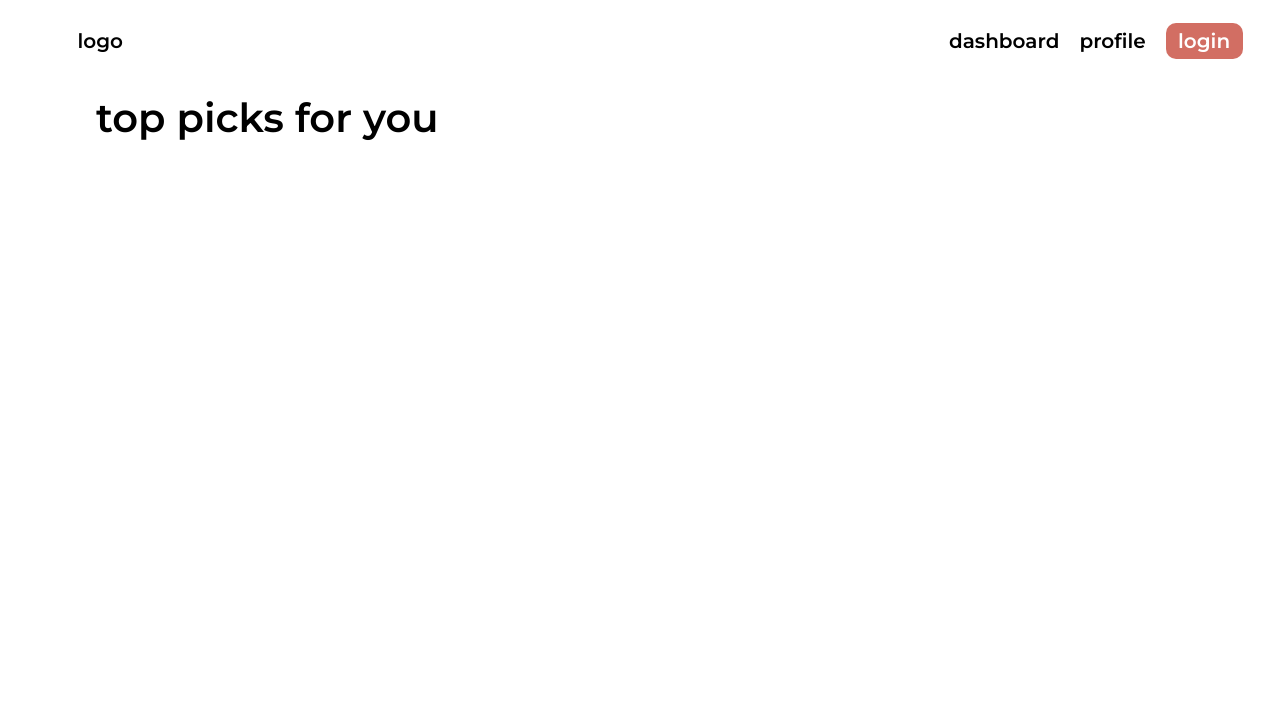
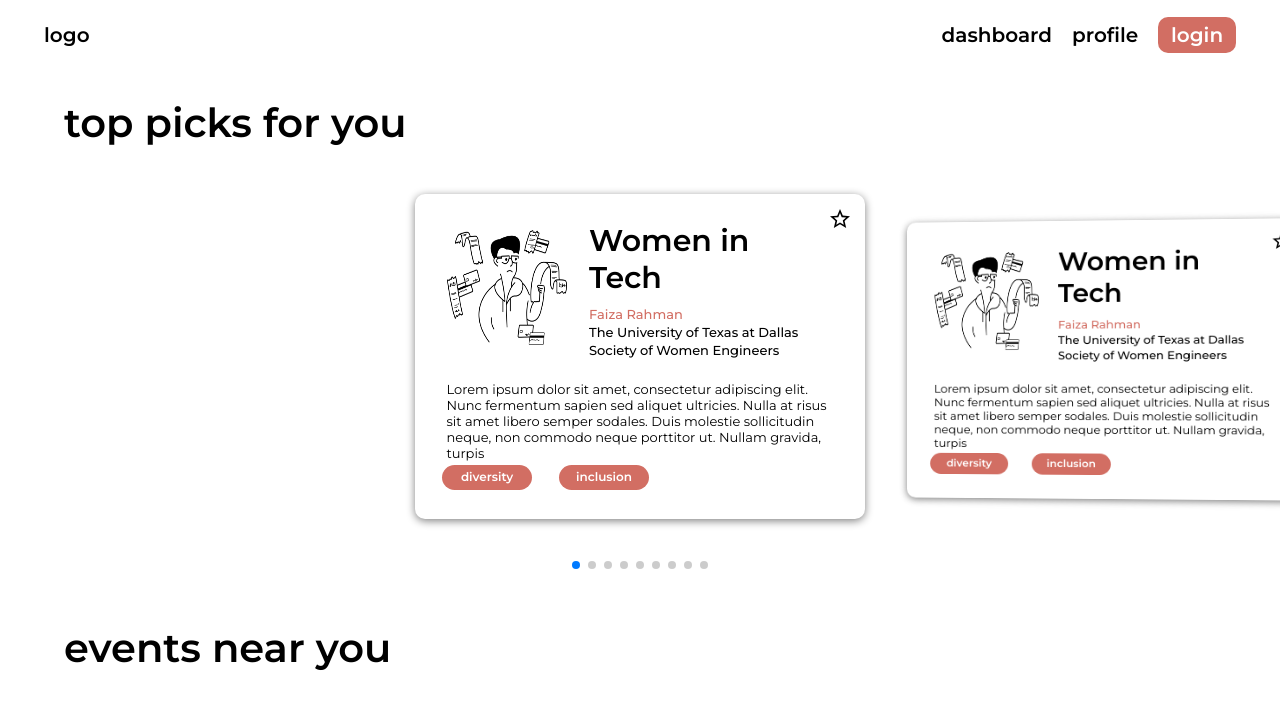
Before and after one commit to vaishunall/connectu, a React (Create React App) app: page /dashboard in a window 1280 px wide. Shown: the top 708 px of the page. Built offline with nearby package versions, Linux system fonts and the light colour scheme.

Commit message:
added carosel

```diff
--- a/package.json
+++ b/package.json
@@ -3,6 +3,9 @@
   "version": "0.1.0",
   "private": true,
   "dependencies": {
+    "@emotion/react": "^11.10.5",
+    "@emotion/styled": "^11.10.5",
+    "@mui/icons-material": "^5.10.9",
     "@testing-library/jest-dom": "^5.16.5",
     "@testing-library/react": "^13.4.0",
     "@testing-library/user-event": "^13.5.0",
@@ -10,6 +13,9 @@
     "react-dom": "^18.2.0",
     "react-router-dom": "^6.4.3",
     "react-scripts": "5.0.1",
+    "react-slick": "^0.29.0",
+    "slick-carousel": "^1.8.1",
+    "swiper": "^8.4.4",
     "web-vitals": "^2.1.4"
   },
   "scripts": {
--- a/public/index.html
+++ b/public/index.html
@@ -19,6 +19,8 @@
     <link rel="preconnect" href="https://fonts.googleapis.com">
 <link rel="preconnect" href="https://fonts.gstatic.com" crossorigin>
 <link href="https://fonts.googleapis.com/css2?family=Montserrat:ital,wght@0,100;0,200;0,300;0,400;0,500;0,600;0,700;0,800;0,900;1,100;1,200;1,300;1,400;1,500;1,600;1,700;1,800;1,900&display=swap" rel="stylesheet">
+
+
     <!--
       Notice the use of %PUBLIC_URL% in the tags above.
       It will be replaced with the URL of the `public` folder during the build.
--- /dev/null
+++ b/src/Components/Card/card.css
@@ -0,0 +1,123 @@
+*{
+    box-sizing: border-box;
+}
+
+.cardHeader{
+    text-align: left;
+    padding-top: 12%;
+    margin-right: 0%;
+    font-size: 30px;
+    font-weight: 600;
+    align-items: left;
+}
+
+.cardBody {
+    margin-left: 5%;
+}
+
+.HELLO {
+    width: 450px;
+    height: 325px;
+    background: white;
+    box-shadow: 0 2px 8px grey;
+    border-radius: 10px;
+}
+
+.cardContents {
+    margin-bottom: 7%;
+}
+
+.cardDescription{
+    text-align: left;
+    font-weight: 400;
+    font-size: 14px;
+    margin-left: 7%;
+    margin-right: 7%;
+    margin-top: 5%;
+    font-size:small;
+
+}
+
+.name {
+    color: #D26E63;
+    font-weight: 500;
+    text-align: left;
+    font-size: 15px;
+    margin-bottom: 0px;
+    margin-top: 10px;
+    font-size:small;
+    margin-right: 7%;
+}
+
+.university {
+
+    text-align: left;
+    font-weight: 500;
+    font-size: 15px;
+    margin-top: 2px;
+    margin-right: 7%;
+    font-size: small;
+}
+
+.club {
+
+    text-align: left;
+    font-weight: 500;
+    font-size: 15px;
+    padding-top: 2px;
+    padding-bottom: 0px;
+    font-size: small;
+    margin-right: 7%;
+}
+
+.eventImage{
+    margin-top: 8%;
+    margin-left: 7%;
+    margin-right: 0%;
+    margin-bottom: 0%;
+    max-width: 120px;
+    max-height: 115px;
+}
+
+.cardMain{
+    display: flex;
+    flex-direction: row;
+}
+
+.starIcon{
+    margin-top: 3%;
+    margin-right: 3%;
+}
+
+.cardTags{
+    display: flex;
+    flex-direction: row;
+}
+
+.tag{
+    background-color: #D26E63;
+    border-radius: 20px;
+    color: white;
+    font-weight: 600;
+    cursor: pointer;
+    font-size: 12px;
+    text-align: center;
+    padding: 0.5%;
+    height:25px;
+    width:90px;
+    margin-top: 1%;
+    margin-left: 6%;
+}
+
+.tagText{
+    margin: 2%;
+}
+
+.main-card{
+    display: flex;
+    justify-content: center;
+    align-items: center;
+    padding-bottom: 10%;
+    padding-top: 1%;
+
+}
--- /dev/null
+++ b/src/Components/Card/card.js
@@ -0,0 +1,44 @@
+import React, { Component } from 'react'
+import "./card.css"
+import cardImage1 from "../../Assets/nt-bill 1.png";
+import StarOutlineIcon from '@mui/icons-material/StarOutline';
+
+export default class Card extends Component {
+  render() {
+    return (
+      <div className='main-card'>
+        <header className="main-header">
+        <nav className="nav">
+        </nav>
+        </header>
+        <main>
+        <div className="HELLO" >
+            <div className="cardContents">
+                <div className="cardMain">
+
+                <img className="eventImage" src={cardImage1}></img>
+                <div className="cardBody">
+
+                    <div className="cardHeader">Women in Tech</div>
+                    <div className="cardDetails">
+                    <div className="name">Faiza Rahman</div>
+                    <div className="university">The University of Texas at Dallas</div>
+                    <div className="club">Society of Women Engineers</div></div>
+                </div>
+                <div className="starIcon">
+                <StarOutlineIcon></StarOutlineIcon></div>
+                </div>
+                <div className="cardDescription">
+                    <p>Lorem ipsum dolor sit amet, consectetur adipiscing elit. Nunc fermentum sapien sed aliquet ultricies. Nulla at risus sit amet libero semper sodales. Duis molestie sollicitudin neque, non commodo neque porttitor ut. Nullam gravida, turpis </p>
+                </div>
+                <div className="cardTags">
+                <div className="tag"><div className="tagText">diversity</div></div>
+                <div className="tag"><div className="tagText">inclusion</div></div>
+                </div>
+            </div>
+        </div>
+        </main>
+      </div>
+    )
+  }
+}
--- a/src/Components/NavBar/NavBar.css
+++ b/src/Components/NavBar/NavBar.css
@@ -1,6 +1,6 @@
 nav {
 
-    top: 0;
+    margin-top: 10px;
     width: 100%;
     height: 50px;
 
--- a/src/Pages/Dashboard/Dashboard.css
+++ b/src/Pages/Dashboard/Dashboard.css
@@ -1,8 +1,38 @@
+
 .example{
     color:white;
 }
 
-.Heading{
+.heading1{
     font-size: 2.5rem;
     font-weight: 600;
 }
+
+* {
+    margin: 0;
+    padding: 0;
+    box-sizing: border-box;
+  }
+  .main-swiper {
+    margin: 40px 0;
+  }
+
+  /* And also copy these styles from the swiper demo code sandox src->styles.css */
+
+  .swiper {
+    width: 100%;
+    padding-top: 50px;
+    padding-bottom: 50px;
+  }
+
+  .swiper-slide {
+    background-position: center;
+    background-size: cover;
+    width: 300px;
+    height: 300px;
+  }
+
+  .swiper-slide img {
+    display: block;
+    width: 100%;
+  }
--- a/src/Pages/Dashboard/Dashboard.js
+++ b/src/Pages/Dashboard/Dashboard.js
@@ -1,15 +1,77 @@
-import React, { Component } from 'react';
-import './Dashboard.css';
+import React, { Component } from 'react'
+import Card from '../../Components/Card/card';
+import "./Dashboard.css";
 
+import SwiperCore, { Autoplay, EffectCoverflow, Pagination } from "swiper";
+import { Swiper, SwiperSlide } from "swiper/react";
+import "swiper/swiper-bundle.min.css";
+import "swiper/swiper.min.css";
+
+
+SwiperCore.use([EffectCoverflow, Autoplay, Pagination]);
 export default class Dashboard extends Component {
   render() {
+
     return (
       <div>
         <div>
-            <h1 className='Heading' style={{textAlign: 'left', marginLeft: "7.5%"}}>top picks for you</h1>
+          <h1 className='heading1' style={{textAlign: "left", marginLeft:"5%", marginTop:"3%"}}>top picks for you</h1>
         </div>
+        <div className="main-swiper">
+        <Swiper
+          effect={"coverflow"}
 
+          grabCursor={true}
+          centeredSlides={true}
+          slidesPerView={2}
+          coverflowEffect={{
+            rotate: 5,
+            stretch: 100,
+            depth: 200,
+            modifier: 1,
+            slideShadows: false,
+          }}
+          pagination={true}
+          className="mySwiper"
+        >
+
+
+          {/* or use normally  */}
+
+          <SwiperSlide>
+            <Card></Card>
+          </SwiperSlide>
+          <SwiperSlide>
+          <Card></Card>
+          </SwiperSlide>
+          <SwiperSlide>
+          <Card></Card>
+          </SwiperSlide>
+          <SwiperSlide>
+          <Card></Card>
+          </SwiperSlide>
+          <SwiperSlide>
+          <Card></Card>
+          </SwiperSlide>
+          <SwiperSlide>
+          <Card></Card>
+          </SwiperSlide>
+          <SwiperSlide>
+          <Card></Card>
+          </SwiperSlide>
+          <SwiperSlide>
+          <Card></Card>
+          </SwiperSlide>
+          <SwiperSlide>
+          <Card></Card>
+          </SwiperSlide>
+        </Swiper>
       </div>
+      <div>
+          <h1 className='heading1' style={{textAlign: "left", marginLeft:"5%"}}>events near you</h1>
+        </div>
+      </div>
+
     )
   }
 }
```
Also changed, not shown: src/Assets/nt-bill 1.png (added), 1 other file (tests, documents, lock files or other folders).
